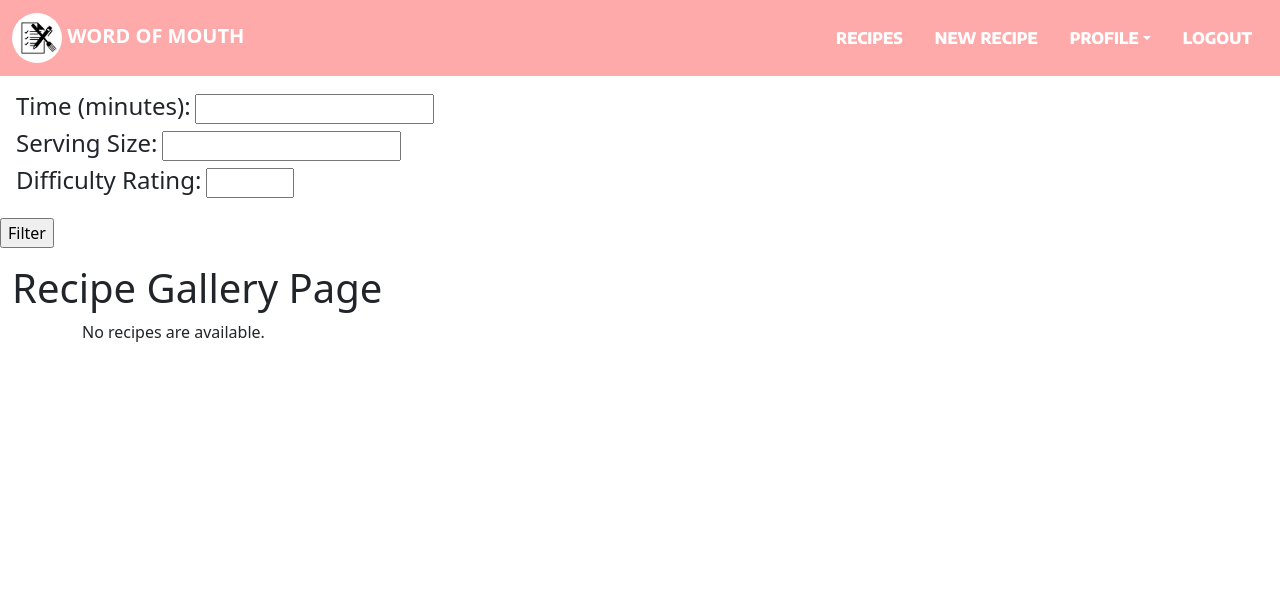
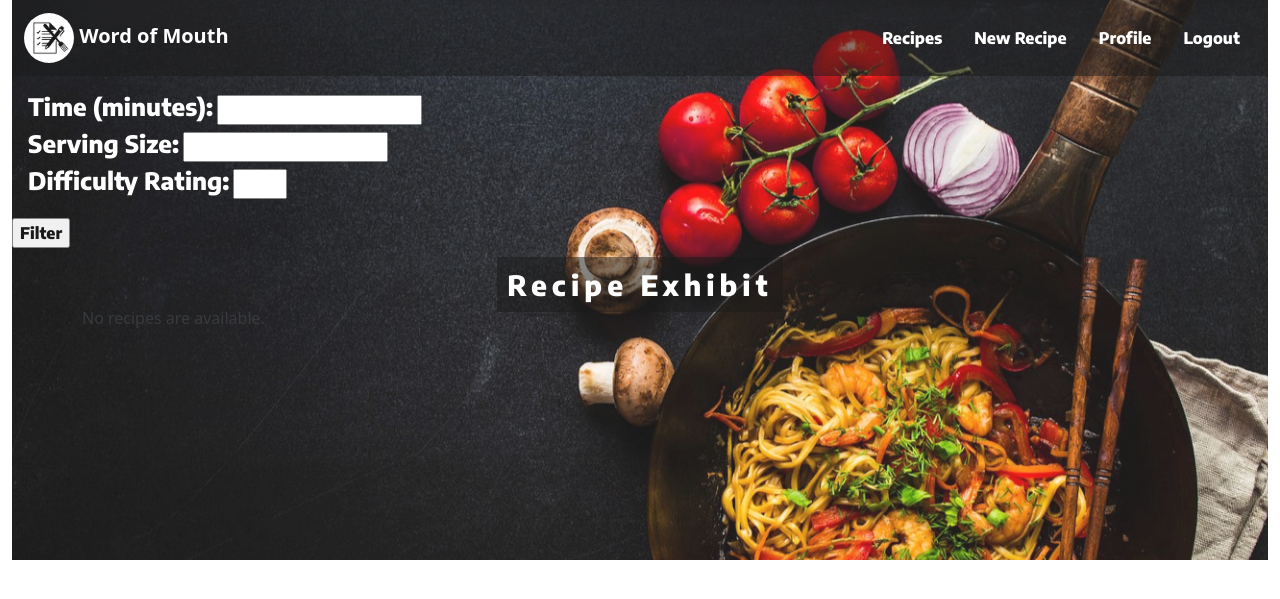
Before and after one commit to uva-cs3240-s22/group-project-a-21, a Django app: page /recipes/ in a window 1280 px wide. Shown: the top 599 px of the page. Run offline with Django 4.2, Linux system fonts and the light colour scheme; the visitor is signed in with stand-in values (Sample User, id 1); data that the repository does not hold is empty; parts of the project's set-up code (start-up, migrations or seed data) failed here and were passed over; some libraries are stand-ins or nearby versions.

Commit message:
changing up home page aesthetic

```diff
--- a/recipes/templates/recipes/navbar.html
+++ b/recipes/templates/recipes/navbar.html
@@ -17,30 +17,17 @@
         <div class="container-fluid">
             <a class="navbar-brand" href="/" style="color: white;"> <img class="logo"
                     src="{% static 'recipes/wom_logo.png' %}" width="50" height="50" alt="Logo">
-                WORD OF MOUTH
+                Word of Mouth
             </a>
             <div class="nav">
-                <a class="nav-link" href="/recipes/" style="color: white;">RECIPES</a>
+                <a class="nav-link" href="/recipes/" style="color: white;">Recipes</a>
                 {% if user.is_authenticated %}
-                <a class="nav-link" href="/recipes/enter-recipe/" style="color: white;">NEW RECIPE</a>
-                <!-- <a class="nav-link dropdown" href="/user/{{ user.pk }}" style="color: white;">PROFILE</a> -->
-                <li class="nav-item dropdown">
-                    <a class="nav-link dropdown-toggle" href="#" aria-expanded="false" style="color: white;">PROFILE</a>
-                    <ul class="dropdown-menu">
-                        <li><a class="dropdown-item" href="/user/{{ user.pk }}/">My Profile</a></li>
-                        <li><hr class="dropdown-divider"></li>
-                        <li><a class="dropdown-item" href="/user/{{ user.pk }}/create">My Recipes</a></li>
-                        <li><a class="dropdown-item" href="/user/{{ user.pk }}/favorite">Favorite Recipes</a></li>
-                        <li><hr class="dropdown-divider"></li>
-                        <li><a class="dropdown-item" href="/user/{{ user.pk }}/following">Following Users</a></li>
-                        <li><a class="dropdown-item" href="/user/{{ user.pk }}/followers">Followers</a></li>
-                    </ul>
-                </li>
-                <!-- https://getbootstrap.com/docs/5.1/components/navs-tabs/#tabs-with-dropdowns -->
-                <a class="nav-link" href="/user/logout" style="color: white;">LOGOUT</a>
+                <a class="nav-link" href="/recipes/enter-recipe/" style="color: white;">New Recipe</a>
+                <a class="nav-link" href="/user/{{ user.pk }}" style="color: white;">Profile</a>
+                <a class="nav-link" href="/user/logout" style="color: white;">Logout</a>
                 {% else %}
-                <a class="nav-link text-muted">NEW RECIPE</a>
-                <a class="nav-link" href="{% provider_login_url 'google' %}" style="color: white;">LOGIN WITH GOOGLE</a>
+                <a class="nav-link text-muted">New Recipe</a>
+                <a class="nav-link" href="{% provider_login_url 'google' %}" style="color: white;">Login with Google</a>
                 {% endif %}
             </div>
         </div>
@@ -49,7 +36,9 @@
 <style>
     .navbar {
         /* background: transparent; */
-        background-color: rgba(255, 86, 86, 0.5);
+        /*background-color: rgba(255, 86, 86, 0.5);*/
+        background-color: rgba(0, 0, 0, 0.5);
+
     }
 
     .logo {
@@ -78,11 +67,6 @@
         font-weight: bold;
         color: white;
     }
-
-    .dropdown:hover .dropdown-menu {
-        display: block;
-        margin-top: 0;
-    }
 </style>
 
 </html>
--- a/recipes/templates/recipes/recipeGallery.html
+++ b/recipes/templates/recipes/recipeGallery.html
@@ -3,6 +3,7 @@
 {% load bootstrap5 %}
 {% bootstrap_css %}
 {% bootstrap_javascript %}
+{% load static %}
 
 <!DOCTYPE html>
 <html>
@@ -13,7 +14,10 @@
 </head>
 
 <body>
+    <div class="container-fluid">
+        <div class = "bgimg trans">
             {% include "recipes/navbar.html" %}
+            <div class = "filter">
                 <form action="" method="post">
                     {% csrf_token %}
                     <div class="form-group p-3">
@@ -29,9 +33,64 @@
                     </div>
                     <input type="submit" value="Filter">
                 </form>
-    <div class="container-fluid">
-        <h1>Recipe Gallery Page</h1>
+            </div>
+
+            <div>
+                <div class = "ptext1">
+                    <span class="parText">
+                        Recipe Exhibit
+                    </span>
+                </div>
                 {% include "recipes/recipeGrid.html" %}
             </div>
+        </div>
+    </div>
+
+
 </body>
+<style>
+    .body {
+        background-color: #3d3838;;
+    }
+
+    .bgimg {
+        position: relative;
+        background-position: center;
+        background-size: cover;
+        background-repeat: no-repeat;
+        background-image: url("{% static 'recipes/food.jpg' %}");
+        background-attachment: fixed;
+        min-height: 70%;
+        /* max-width: 100%; */
+    }
+
+    .trans {
+        opacity: 0.9;
+    }
+
+    .ptext1 {
+        font-size: 1.75em;
+        position: relative;
+        top: 60%;
+        width: 100%;
+        text-align: center;
+        font-weight: bold;
+        letter-spacing: 5px;
+        font-family: "Encode Sans", sans-serif;
+        color: white;
+    }
+    .parText {
+        background-color: rgba(0, 0, 0, 0.5);
+        color: white;
+        padding: 10px;
+        /* border-radius: 15%; */
+        font-family: "Encode Sans", sans-serif;
+
+    }
+
+    .filter{
+        font-family: "Encode Sans", sans-serif;
+        color: white;
+    }
+</style>
 </html>
```
Also changed, not shown: recipes/templates/recipes/enterRecipe.html (+52 -2 lines), recipes/templates/recipes/index.html (+17 -9 lines), recipes/static/recipes/food.jpg (added). Lines whose indentation alone changed are shown as unchanged.
